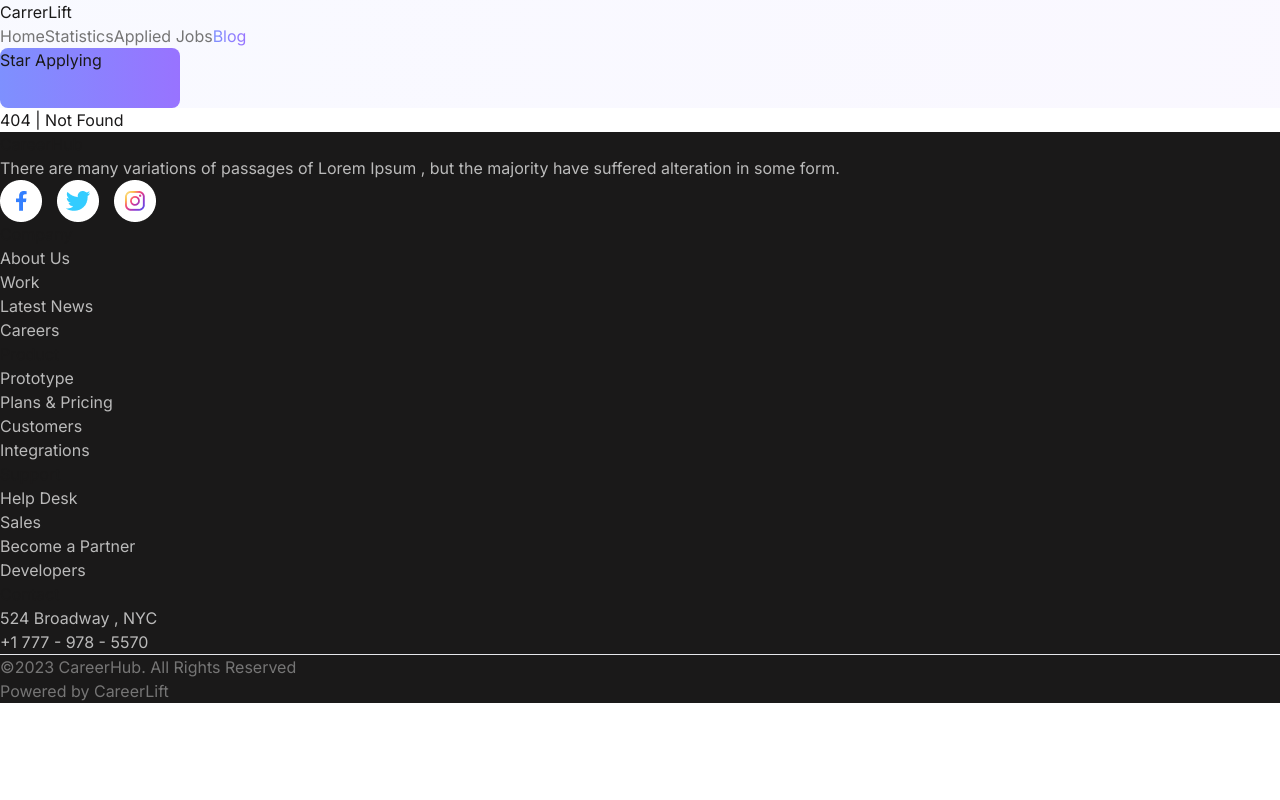
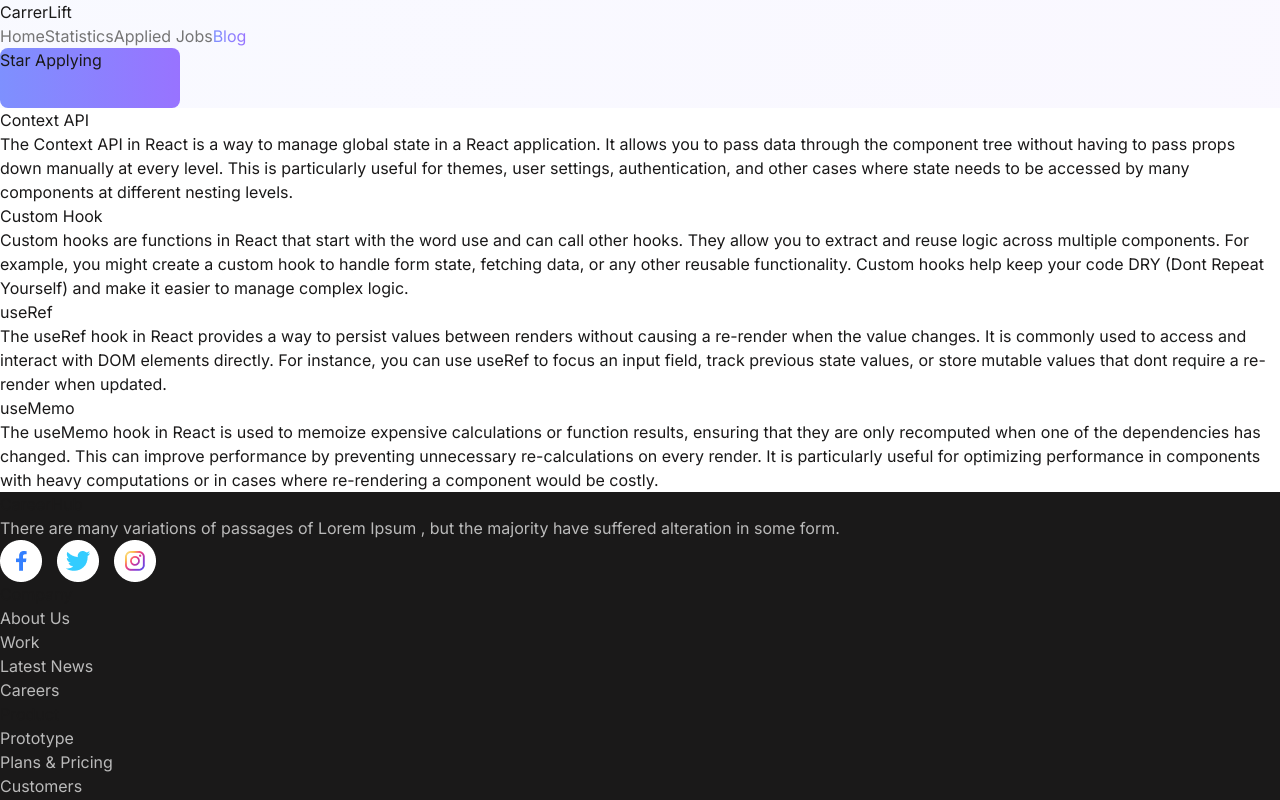
Before and after one commit to saifulislam735/Career_Lift, a React (Vite) app: page /Career_Lift/blog in a window 1280 px wide. Shown: the top 800 px of the page. Built offline with nearby package versions, Linux system fonts and the light colour scheme.

Commit message:
blog section added

```diff
--- /dev/null
+++ b/src/Component/Blog/Blog.jsx
@@ -0,0 +1,26 @@
+const Blog = () => {
+    return (
+        <div className="max-w-4xl mx-auto px-4 sm:px-6 lg:px-8 py-12">
+            <div className="space-y-8">
+                <div className="bg-white shadow-md rounded-lg p-6">
+                    <h2 className="text-2xl font-bold text-gray-800 mb-2">Context API</h2>
+                    <p className="text-gray-600">The Context API in React is a way to manage global state in a React application. It allows you to pass data through the component tree without having to pass props down manually at every level. This is particularly useful for themes, user settings, authentication, and other cases where state needs to be accessed by many components at different nesting levels.</p>
+                </div>
+                <div className="bg-white shadow-md rounded-lg p-6">
+                    <h2 className="text-2xl font-bold text-gray-800 mb-2">Custom Hook</h2>
+                    <p className="text-gray-600">Custom hooks are functions in React that start with the word use and can call other hooks. They allow you to extract and reuse logic across multiple components. For example, you might create a custom hook to handle form state, fetching data, or any other reusable functionality. Custom hooks help keep your code DRY (Dont Repeat Yourself) and make it easier to manage complex logic.</p>
+                </div>
+                <div className="bg-white shadow-md rounded-lg p-6">
+                    <h2 className="text-2xl font-bold text-gray-800 mb-2">useRef</h2>
+                    <p className="text-gray-600">The useRef hook in React provides a way to persist values between renders without causing a re-render when the value changes. It is commonly used to access and interact with DOM elements directly. For instance, you can use useRef to focus an input field, track previous state values, or store mutable values that dont require a re-render when updated.</p>
+                </div>
+                <div className="bg-white shadow-md rounded-lg p-6">
+                    <h2 className="text-2xl font-bold text-gray-800 mb-2">useMemo</h2>
+                    <p className="text-gray-600">The useMemo hook in React is used to memoize expensive calculations or function results, ensuring that they are only recomputed when one of the dependencies has changed. This can improve performance by preventing unnecessary re-calculations on every render. It is particularly useful for optimizing performance in components with heavy computations or in cases where re-rendering a component would be costly.</p>
+                </div>
+            </div>
+        </div>
+    );
+};
+
+export default Blog;
--- a/src/Component/JobDetails/JobDetails.jsx
+++ b/src/Component/JobDetails/JobDetails.jsx
@@ -26,7 +26,6 @@ const JobDetails = () => {
             toast.success('Application Succesful')
 
         }
-
     }
 
 
--- a/src/main.jsx
+++ b/src/main.jsx
@@ -12,6 +12,7 @@ import Statistics from './Component/Statistics/Statistics';
 import Apply from './Component/Apply/Apply';
 import JobDetails from './Component/JobDetails/JobDetails';
 import Home from './Component/Home/Home';
+import Blog from './Component/Blog/Blog';
 // import handleViewDetails from './handleViewDetails';
 
 
@@ -31,12 +32,15 @@ const router = createBrowserRouter([
       {
         path: "/Career_Lift/appliedjobs",
         element: <Apply></Apply>,
-        // loader: () => fetch('jobs.json'),
       },
       {
         path: "/Career_Lift/job_Details/:jobId",
         element: <JobDetails ></JobDetails>,
         loader: () => fetch('jobs.json')
+      },
+      {
+        path: "/Career_Lift/blog",
+        element: <Blog></Blog>,
       },
       {
         path: "*",
```
